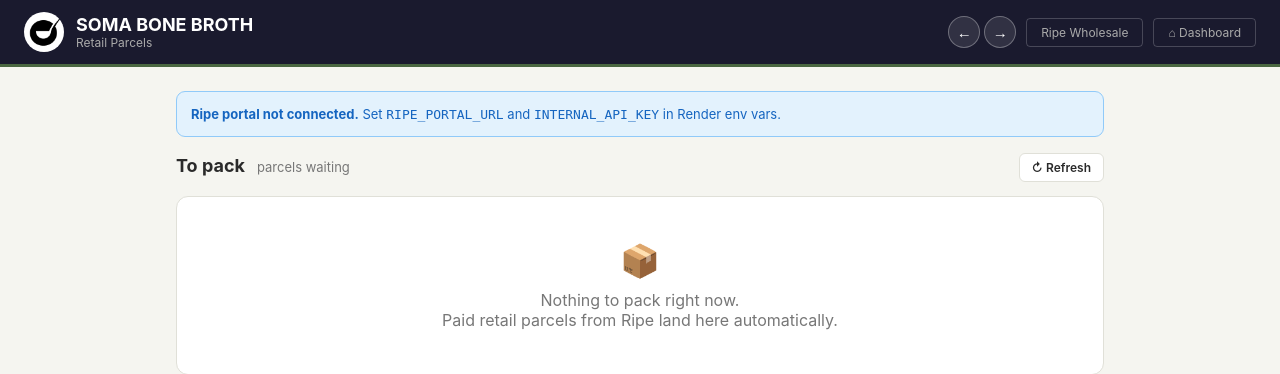
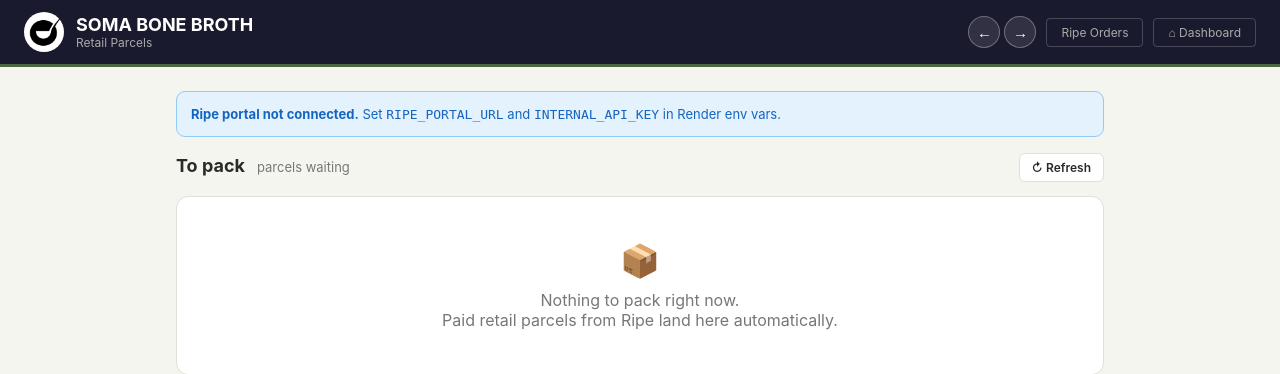
Before and after one commit to somabonebroth/soma-scheduler, a Flask app: template templates/ripe_retail.html in a window 1280 px wide. Shown: the top 374 px of the page. Run offline with Flask 3, Linux system fonts and the light colour scheme; the template is opened without the code that fills it, so the values that code supplies are empty.

Commit message:
copy(ripe-retail): header link renamed Ripe Orders to match the dashboard tile
Co-Authored-By: Claude Opus 5.5 <noreply@anthropic.com>

```diff
--- a/templates/ripe_retail.html
+++ b/templates/ripe_retail.html
@@ -99,7 +99,7 @@
       <button class="nav-arrow-btn" id="nav-back" title="Back">&#8592;</button>
       <button class="nav-arrow-btn" id="nav-fwd" title="Forward">&#8594;</button>
     </div>
-    <a href="/ripe-orders" class="header-btn xlink">Ripe Wholesale</a>
+    <a href="/ripe-orders" class="header-btn xlink">Ripe Orders</a>
     <a href="/" class="header-btn">&#8962; Dashboard</a>
   </div>
 </div>
```
